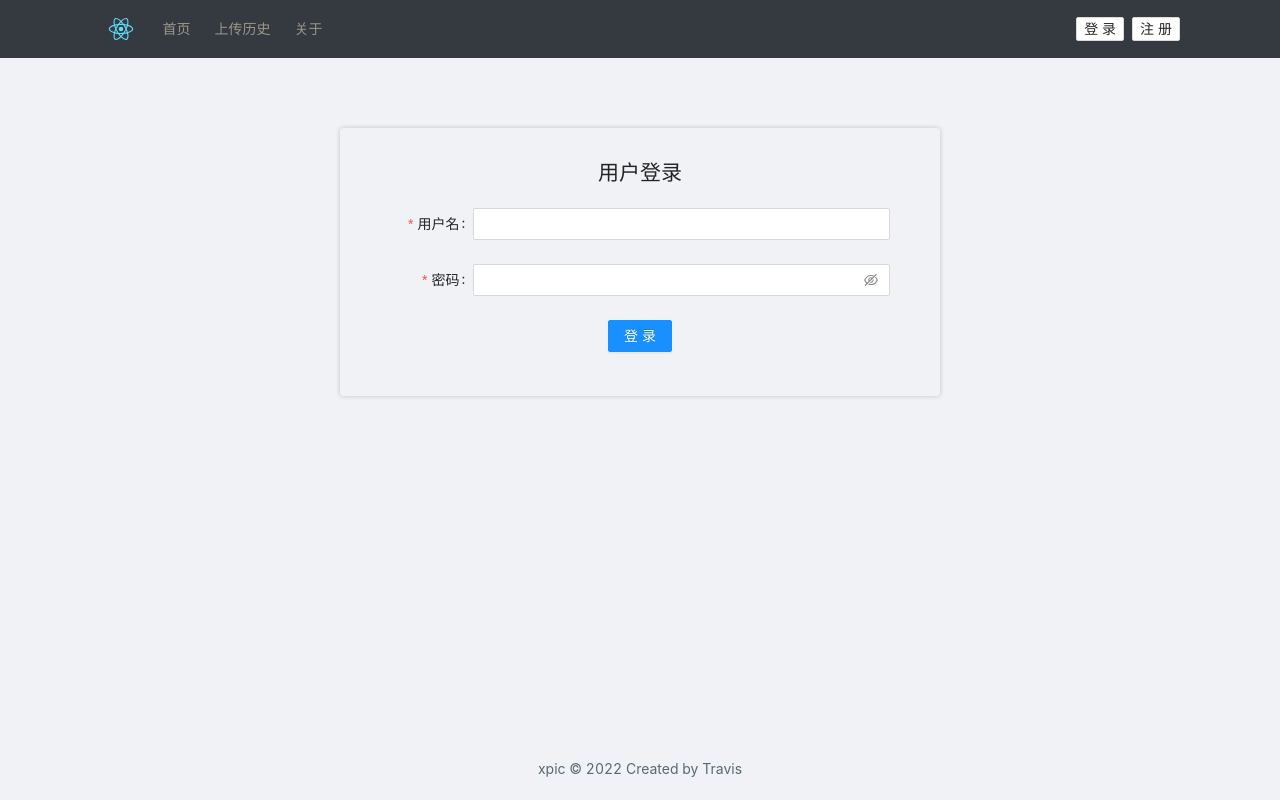
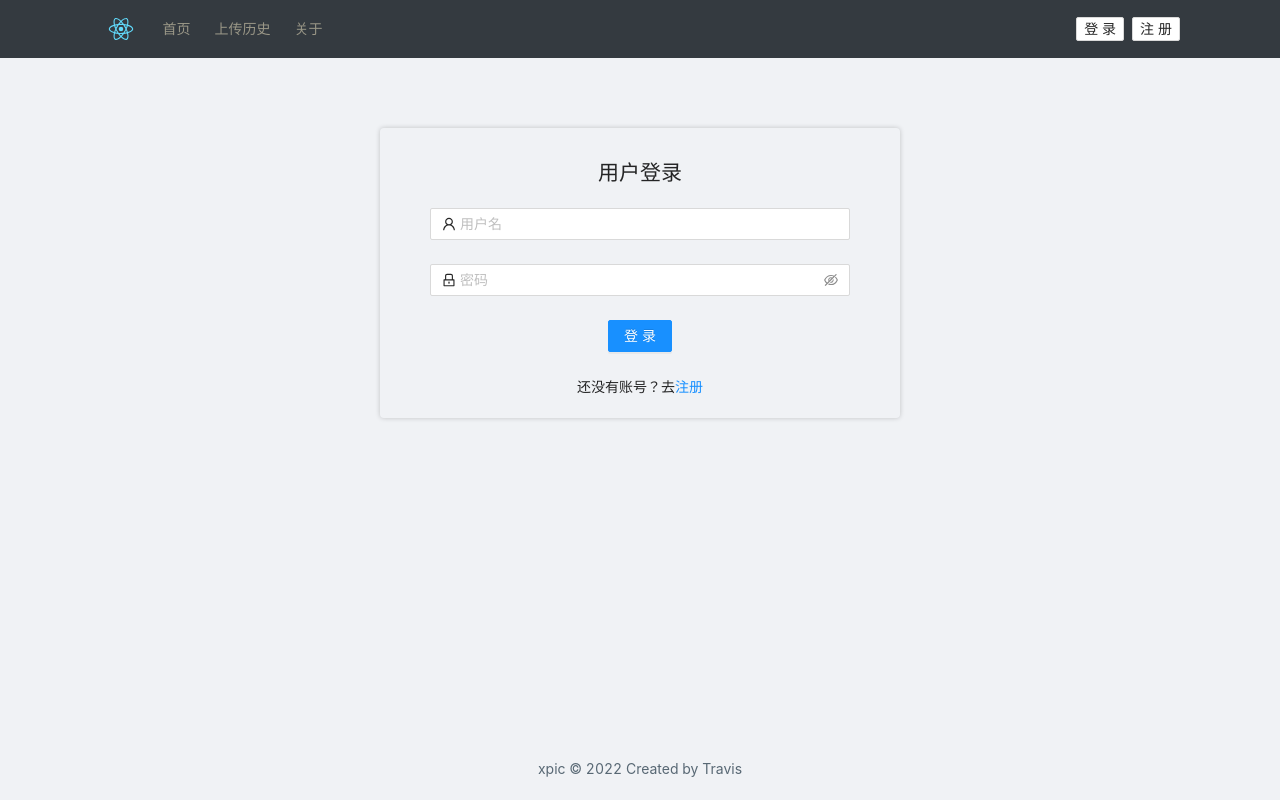
Before and after one commit to GeekyGuang/xpic, a React app: page /#/login in a window 1280 px wide. Built offline with nearby package versions, Linux system fonts and the light colour scheme; what leancloud-storage would draw is missing.

Commit message:
修改登录注册样式

```diff
--- a/src/pages/Login.tsx
+++ b/src/pages/Login.tsx
@@ -1,22 +1,18 @@
 import { Form, Input, Button, message } from 'antd'
-import { useNavigate } from 'react-router-dom'
+import { Link, useNavigate } from 'react-router-dom'
 import styled from 'styled-components'
 import { useStore } from '../store'
+import { UserOutlined, LockOutlined } from '@ant-design/icons'
 
 const Wrapper = styled.div`
-  width: 600px;
+  max-width: 520px;
   margin: 50px auto;
   padding: 20px 50px;
   border-radius: 4px;
   box-shadow: 0px 0px 5px 0 rgba(0, 0, 0, 0.2);
 
-  @media (max-width: 700px) {
-    width: 500px;
-    padding: 20px 20px;
-  }
-
-  @media (max-width: 575px) {
-    width: 300px;
+  @media (max-width: 576px) {
+    max-width: 300px;
     padding: 20px 20px;
   }
 
@@ -62,31 +58,29 @@ const Login: React.FC = () => {
       <h2>用户登录</h2>
       <Form
         name="basic"
-        labelCol={{ span: 4 }}
-        wrapperCol={{ span: 20 }}
         initialValues={{ remember: true }}
         onFinish={onFinish}
         onFinishFailed={onFinishFailed}
         autoComplete="off"
       >
         <Form.Item
-          label="用户名"
           name="username"
-          rules={[
-            { required: true, message: '请输入用户名!' },
-          ]}
+          rules={[{ required: true, message: '请输入用户名!' }]}
         >
-          <Input />
+          <Input
+            prefix={<UserOutlined className="site-form-item-icon" />}
+            placeholder="用户名"
+          />
         </Form.Item>
 
         <Form.Item
-          label="密码"
           name="password"
-          rules={[
-            { required: true, message: '请输入密码!' },
-          ]}
+          rules={[{ required: true, message: '请输入密码!' }]}
         >
-          <Input.Password />
+          <Input.Password
+            prefix={<LockOutlined className="site-form-item-icon" />}
+            placeholder="密码"
+          />
         </Form.Item>
 
         <Form.Item wrapperCol={{ span: 24 }}>
@@ -95,6 +89,9 @@ const Login: React.FC = () => {
           </Button>
         </Form.Item>
       </Form>
+      <div style={{ textAlign: 'center' }}>
+        还没有账号？去<Link to="/register">注册</Link>
+      </div>
     </Wrapper>
   )
 }
--- a/src/pages/Register.tsx
+++ b/src/pages/Register.tsx
@@ -1,22 +1,17 @@
 import { Form, Input, Button, message } from 'antd'
-import { useNavigate } from 'react-router-dom'
+import { Link, useNavigate } from 'react-router-dom'
 import styled from 'styled-components'
 import { useStore } from '../store'
 
 const Wrapper = styled.div`
-  width: 600px;
+  max-width: 520px;
   margin: 50px auto;
   padding: 20px 50px;
   border-radius: 4px;
   box-shadow: 0px 0px 5px 0 rgba(0, 0, 0, 0.2);
 
-  @media (max-width: 700px) {
-    width: 500px;
-    padding: 20px 20px;
-  }
-
-  @media (max-width: 575px) {
-    width: 300px;
+  @media (max-width: 576px) {
+    max-width: 300px;
     padding: 20px 20px;
   }
 
@@ -46,13 +41,12 @@ const Register: React.FC = () => {
         navigate('/')
       },
       (err) => {
-        if(err.code === 202) {
-          message.error('该用户名已被使用, 请换一个吧');
+        if (err.code === 202) {
+          message.error('该用户名已被使用, 请换一个吧')
         } else {
           console.log('注册失败')
           console.dir(err)
         }
-
       }
     )
   }
@@ -66,8 +60,8 @@ const Register: React.FC = () => {
       <h2>用户注册</h2>
       <Form
         name="basic"
-        labelCol={{ span: 4 }}
-        wrapperCol={{ span: 20 }}
+        labelCol={{ span: 5 }}
+        wrapperCol={{ span: 19 }}
         initialValues={{ remember: true }}
         onFinish={onFinish}
         onFinishFailed={onFinishFailed}
@@ -134,6 +128,9 @@ const Register: React.FC = () => {
           </Button>
         </Form.Item>
       </Form>
+      <div style={{ textAlign: 'center' }}>
+        已有账号？去<Link to="/login">登录</Link>
+      </div>
     </Wrapper>
   )
 }
```
